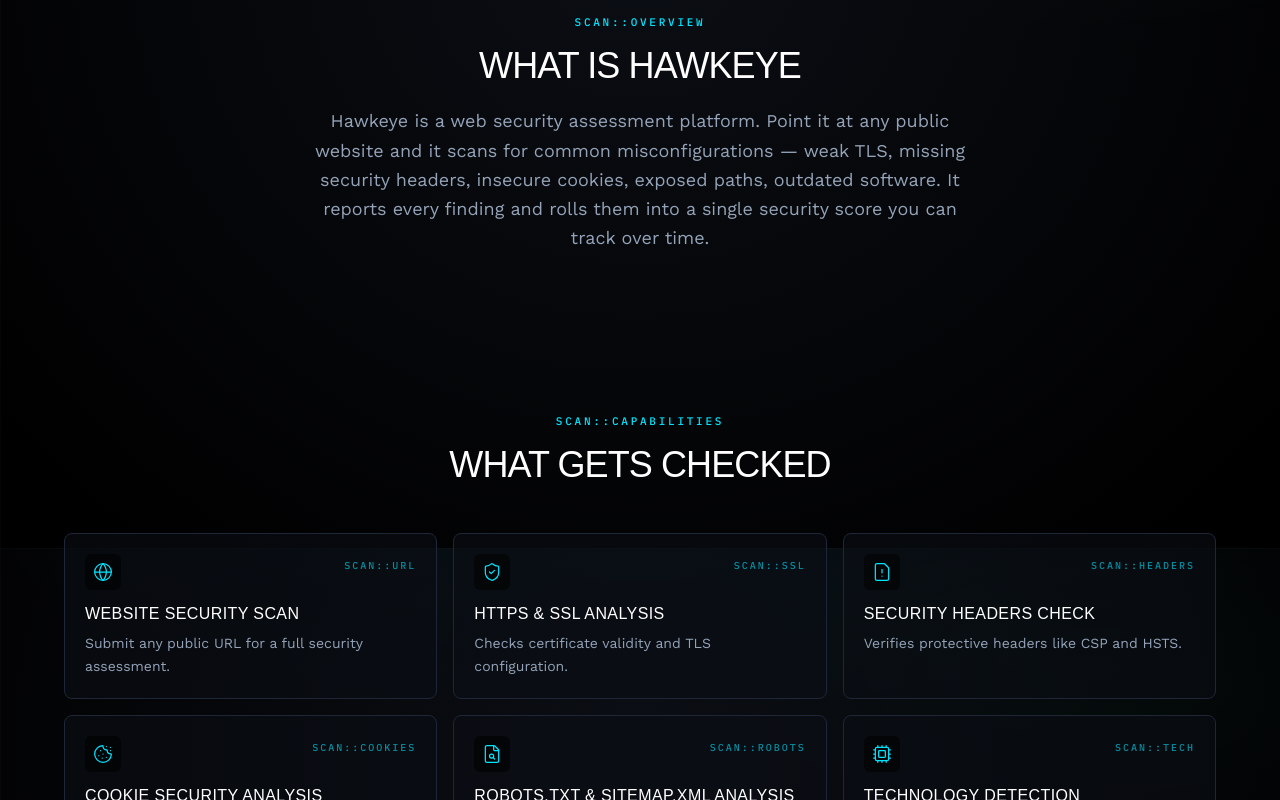
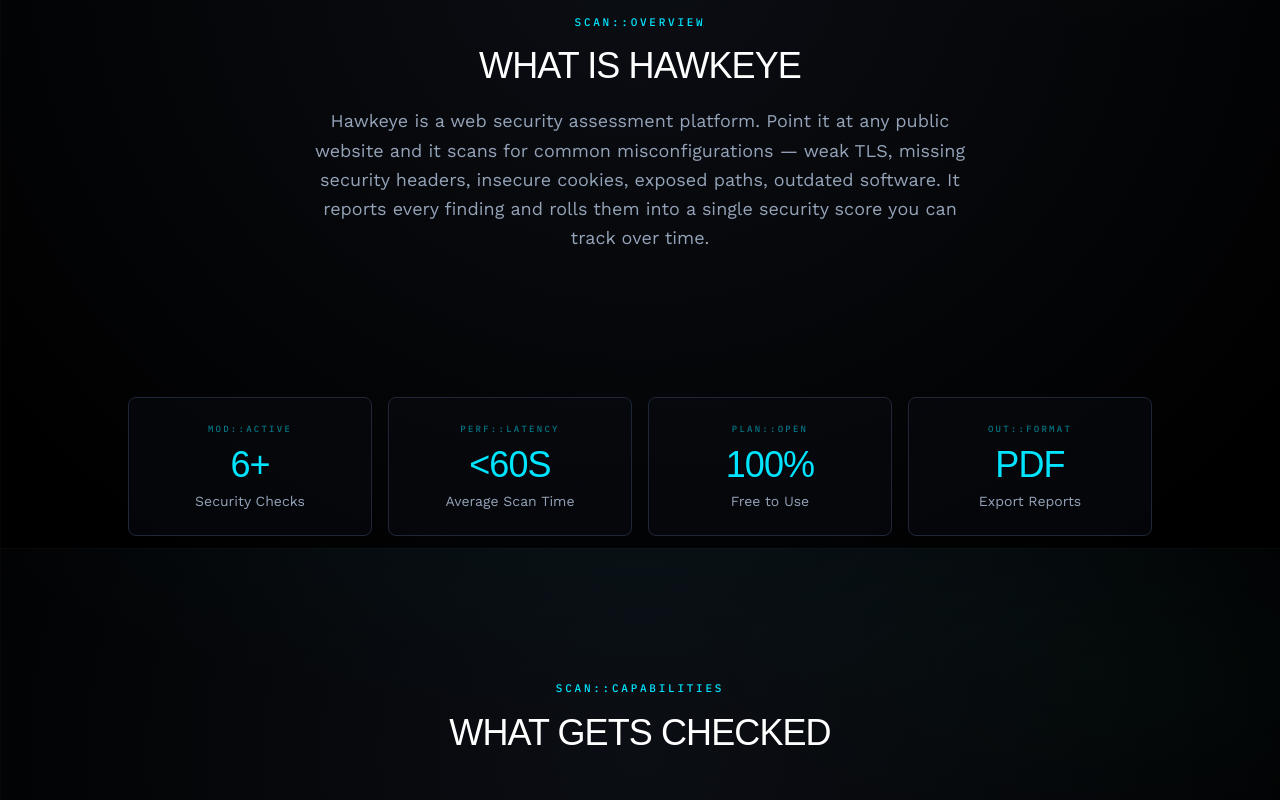
Before and after one commit to emiltomjoseph/hawkeye, a Next.js app in the folder frontend/: page / in a window 1280 px wide. Shown: the part 1052-1852 px from the top of the page. Built offline with nearby package versions, Linux system fonts and the light colour scheme; a web font is replaced by a local one.

Commit message:
feat: add platform stats section to landing page

```diff
--- a/frontend/src/app/page.tsx
+++ b/frontend/src/app/page.tsx
@@ -2,6 +2,7 @@
 import TickRuler from "@/components/landing/TickRuler";
 import Hero from "@/components/landing/Hero";
 import Introduction from "@/components/landing/Introduction";
+import StatsSection from "@/components/landing/StatsSection";
 import Features from "@/components/landing/Features";
 import CTASection from "@/components/landing/CTASection";
 import LandingFooter from "@/components/landing/LandingFooter";
@@ -14,6 +15,7 @@
       <main>
         <Hero />
         <Introduction />
+        <StatsSection />
         <Features />
         <CTASection />
       </main>
--- /dev/null
+++ b/frontend/src/components/landing/StatsSection.tsx
@@ -0,0 +1,38 @@
+const stats = [
+  { value: "6+", label: "Security Checks", code: "MOD::ACTIVE" },
+  { value: "<60s", label: "Average Scan Time", code: "PERF::LATENCY" },
+  { value: "100%", label: "Free to Use", code: "PLAN::OPEN" },
+  { value: "PDF", label: "Export Reports", code: "OUT::FORMAT" },
+];
+
+export default function StatsSection() {
+  return (
+    <section className="px-5 sm:px-8 py-12 sm:py-16">
+      <div className="mx-auto max-w-5xl">
+        <div className="grid grid-cols-2 lg:grid-cols-4 gap-4">
+          {stats.map((stat) => (
+            <div
+              key={stat.code}
+              className="group rounded-lg border border-border bg-raised/40 p-5 sm:p-6 text-center transition-colors hover:border-talon/30"
+            >
+              {/* Stat code */}
+              <p className="font-mono text-[9px] tracking-[0.25em] text-grid/50 uppercase mb-3">
+                {stat.code}
+              </p>
+
+              {/* Value */}
+              <p className="font-display text-3xl sm:text-4xl uppercase text-talon leading-none mb-2 tracking-tight">
+                {stat.value}
+              </p>
+
+              {/* Label */}
+              <p className="font-body text-feather text-xs sm:text-sm">
+                {stat.label}
+              </p>
+            </div>
+          ))}
+        </div>
+      </div>
+    </section>
+  );
+}
```
